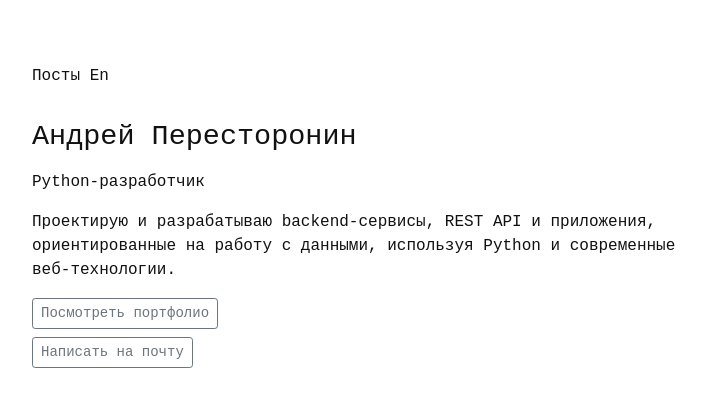
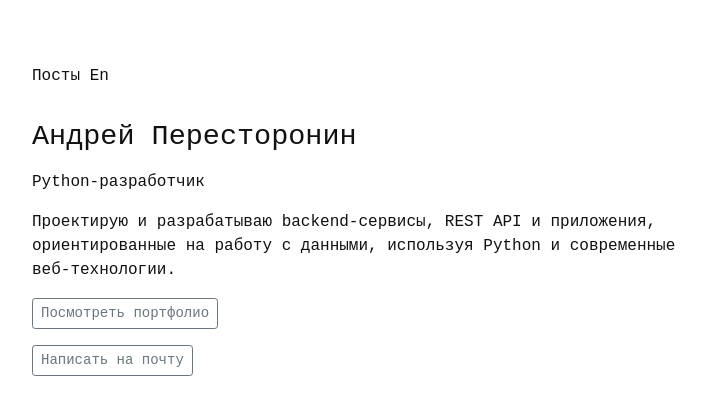
Before and after one commit to prs2rnn/prs2rnn.github.io, a Jekyll site: the page built from ru/index.markdown, in a window 1280 px wide. Shown: the top 415 px of the page, without its empty margins (272-977 px from the left). Built offline with Jekyll 4.4.1, drawn with Linux system fonts in a browser that asks for light colours; some web fonts are replaced.

Commit message:
Update style.css

```diff
--- a/assets/css/style.css
+++ b/assets/css/style.css
@@ -68,7 +68,7 @@ nav a:hover {
 .buttons {
   display: flex;
   flex-wrap: wrap;
-  gap: 0.5rem;
+  gap: 1rem;
   max-width: 250px;
 }
 .button {
```
